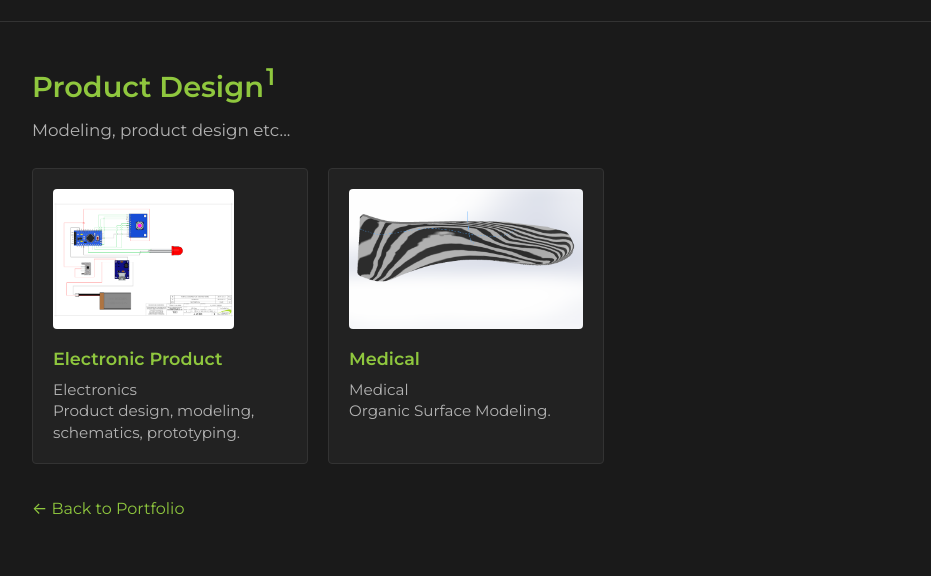
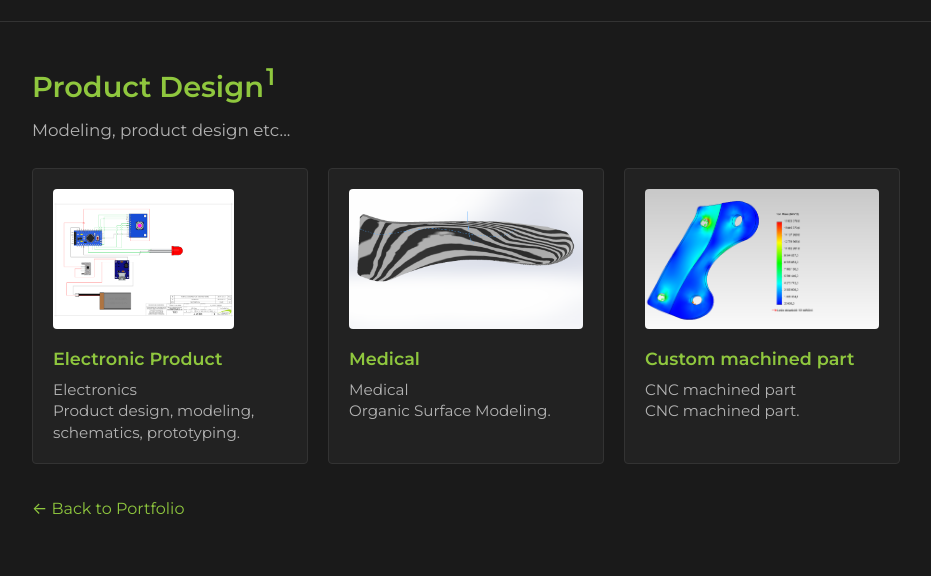
Before and after one commit to conceptionradical/website, a plain HTML site: page portfolio/product-design.html in a window 1280 px wide. Shown: the part 224-800 px from the top of the page, without its empty margins (174-1105 px from the left). Drawn offline with Linux system fonts and the light colour scheme.

Commit message:
Add files via upload

```diff
--- a/portfolio/product-design.html
+++ b/portfolio/product-design.html
@@ -98,6 +98,13 @@
         meta: "Medical",
         description: "Organic Surface Modeling.",
         link: "medical-2015.html"
+      },
+	  {
+        title: "Custom machined part",
+        image: "0702-001.png",
+        meta: "CNC machined part",
+        description: "CNC machined part.",
+        link: "0702-001.html"
       }
     ]
   };
```
